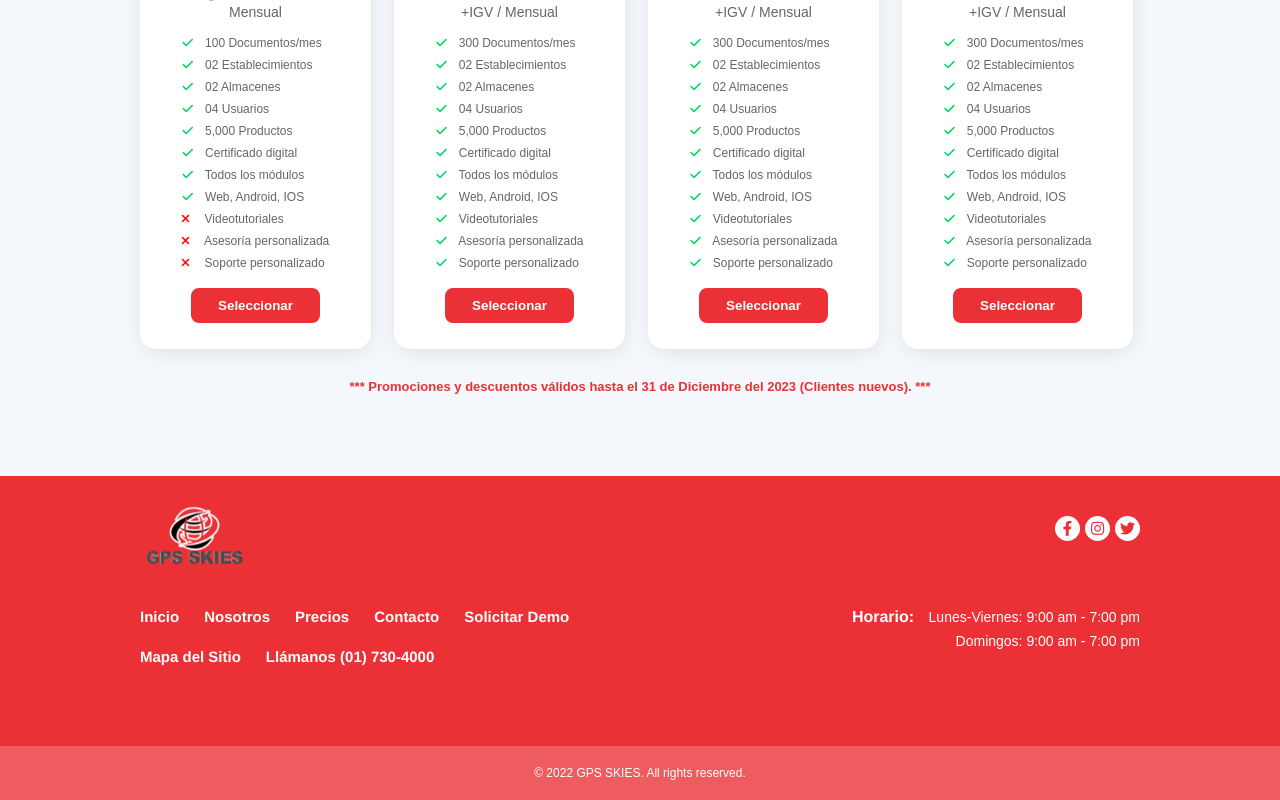
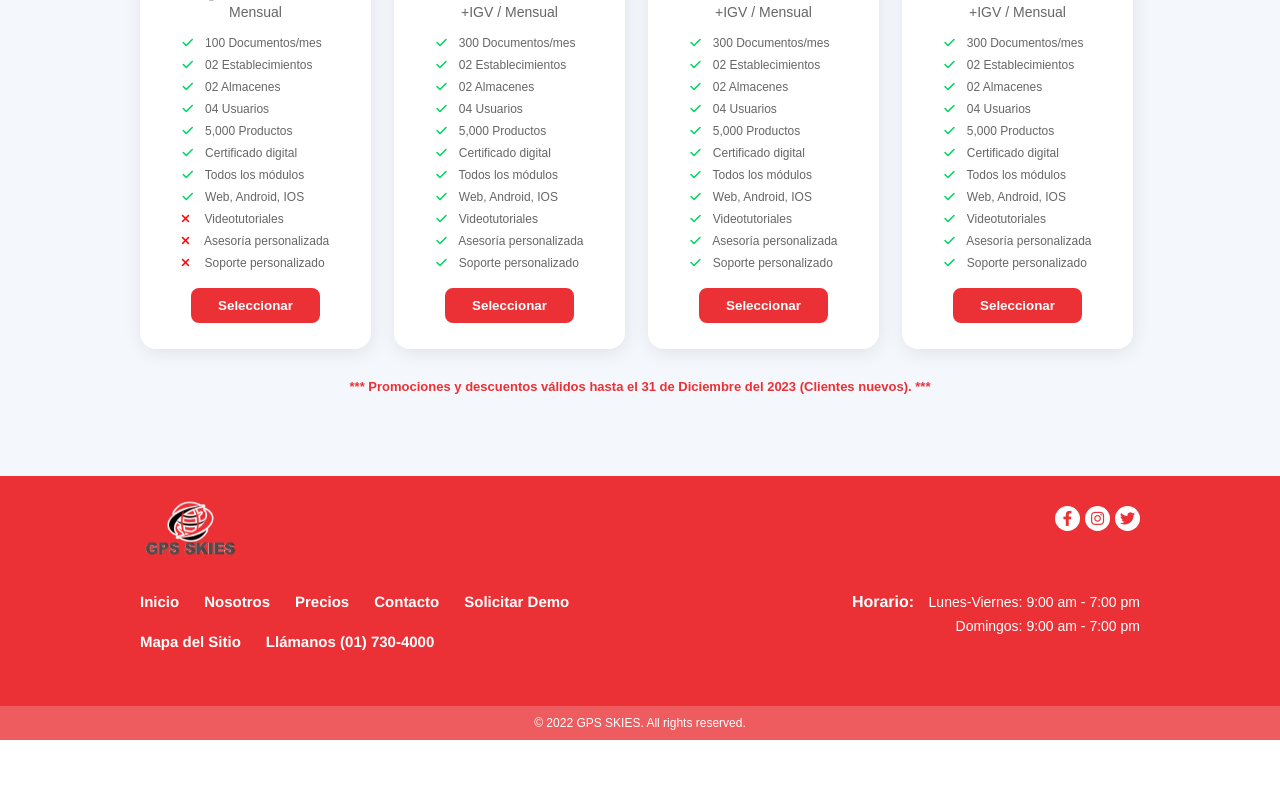
Before and after one commit to LuisOM1/web-front, a React (Create React App) app: page /prices in a window 1280 px wide. Shown: the part 623-1423 px from the top of the page. After the commit the page ends 1363 px from the top, so only its background shows below. Built offline with nearby package versions, Linux system fonts and the light colour scheme.

Commit message:
footer mas chico

```diff
--- a/src/css/footer.css
+++ b/src/css/footer.css
@@ -5,7 +5,7 @@
 
     .footer_sup{
         background-color: var(--color-rojo-logo);
-        height: 270px;
+        height: 230px;
     }
 
         .footer_container{
@@ -23,9 +23,9 @@
                 .footer_logoimg{
                     margin:0 0 20px;
                     margin-top: 15px;
-                    padding: 10px;
+                    padding: 5px;
                     padding-left: 0px;
-                    height: 90px;
+                    height: 75px;
                 }
 
 
@@ -78,7 +78,7 @@
             .footer_social{
                 position:absolute;
                 width: 20%;
-                top:40px;
+                top:30px;
                 right:0px;
                 flex-wrap:wrap;
                 justify-content:flex-end;
@@ -115,8 +115,8 @@
             }
 
                 .footer_derechos{
-                    margin-top: 20px;
-                    margin-bottom: 20px;
+                    margin-top: 10px;
+                    margin-bottom: 10px;
                     margin-right: 140px;
                     margin-left: 140px;
                 }
```
